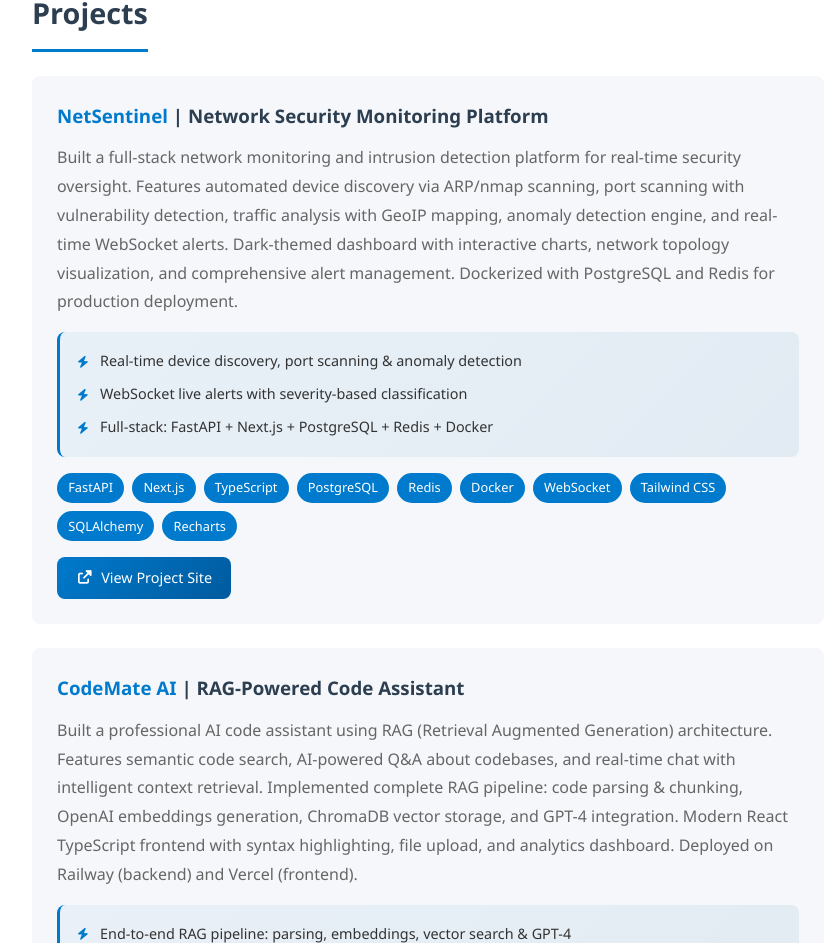
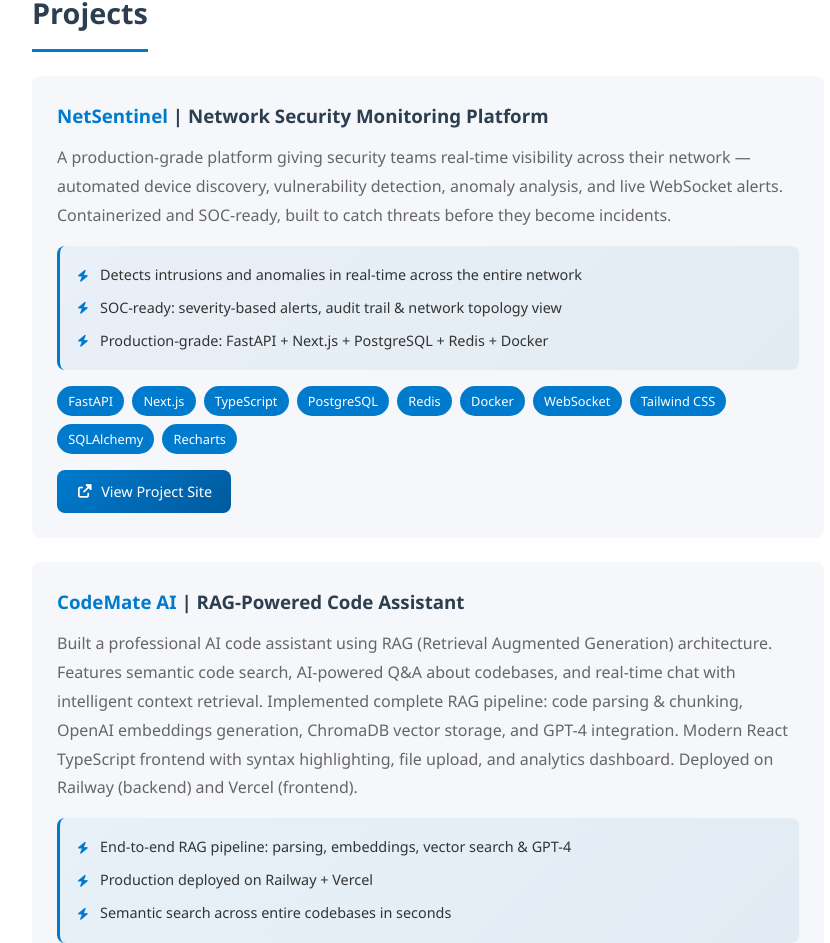
Before and after one commit to SaharHalili95/html-portfolio, a React (Vite) app: page /#/ in a window 1280 px wide. Shown: the part 1969-2912 px from the top of the page, without its empty margins (352-1182 px from the left). Built offline with nearby package versions, Linux system fonts and the light colour scheme.

Commit message:
Update NetSentinel description to value-focused framing

```diff
--- a/src/data/portfolioData.ts
+++ b/src/data/portfolioData.ts
@@ -57,11 +57,11 @@
     title: "NetSentinel",
     subtitle: "Network Security Monitoring Platform",
     description:
-      "Built a full-stack network monitoring and intrusion detection platform for real-time security oversight. Features automated device discovery via ARP/nmap scanning, port scanning with vulnerability detection, traffic analysis with GeoIP mapping, anomaly detection engine, and real-time WebSocket alerts. Dark-themed dashboard with interactive charts, network topology visualization, and comprehensive alert management. Dockerized with PostgreSQL and Redis for production deployment.",
+      "A production-grade platform giving security teams real-time visibility across their network — automated device discovery, vulnerability detection, anomaly analysis, and live WebSocket alerts. Containerized and SOC-ready, built to catch threats before they become incidents.",
     highlights: [
-      "Real-time device discovery, port scanning & anomaly detection",
-      "WebSocket live alerts with severity-based classification",
-      "Full-stack: FastAPI + Next.js + PostgreSQL + Redis + Docker",
+      "Detects intrusions and anomalies in real-time across the entire network",
+      "SOC-ready: severity-based alerts, audit trail & network topology view",
+      "Production-grade: FastAPI + Next.js + PostgreSQL + Redis + Docker",
     ],
     technologies: ["FastAPI", "Next.js", "TypeScript", "PostgreSQL", "Redis", "Docker", "WebSocket", "Tailwind CSS", "SQLAlchemy", "Recharts"],
     link: "https://github.com/SaharHalili95/netsentinel",
```
